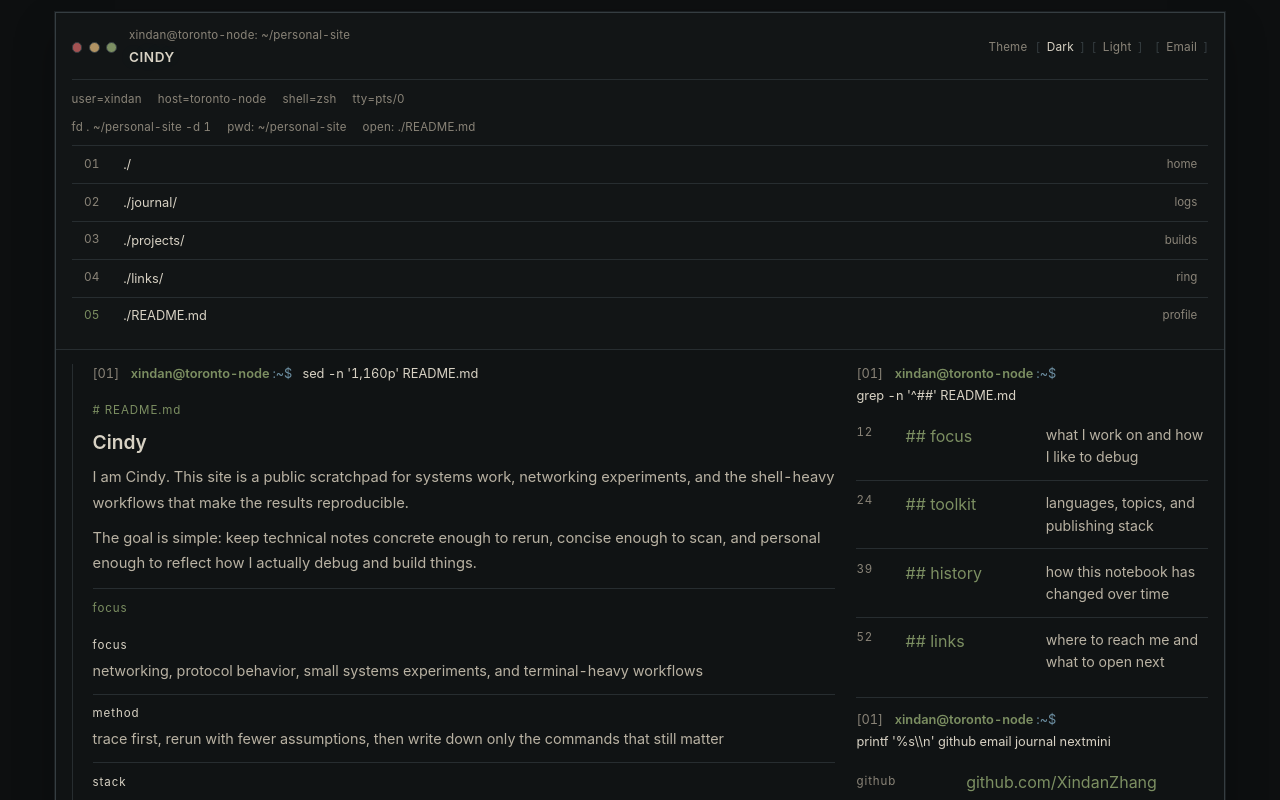
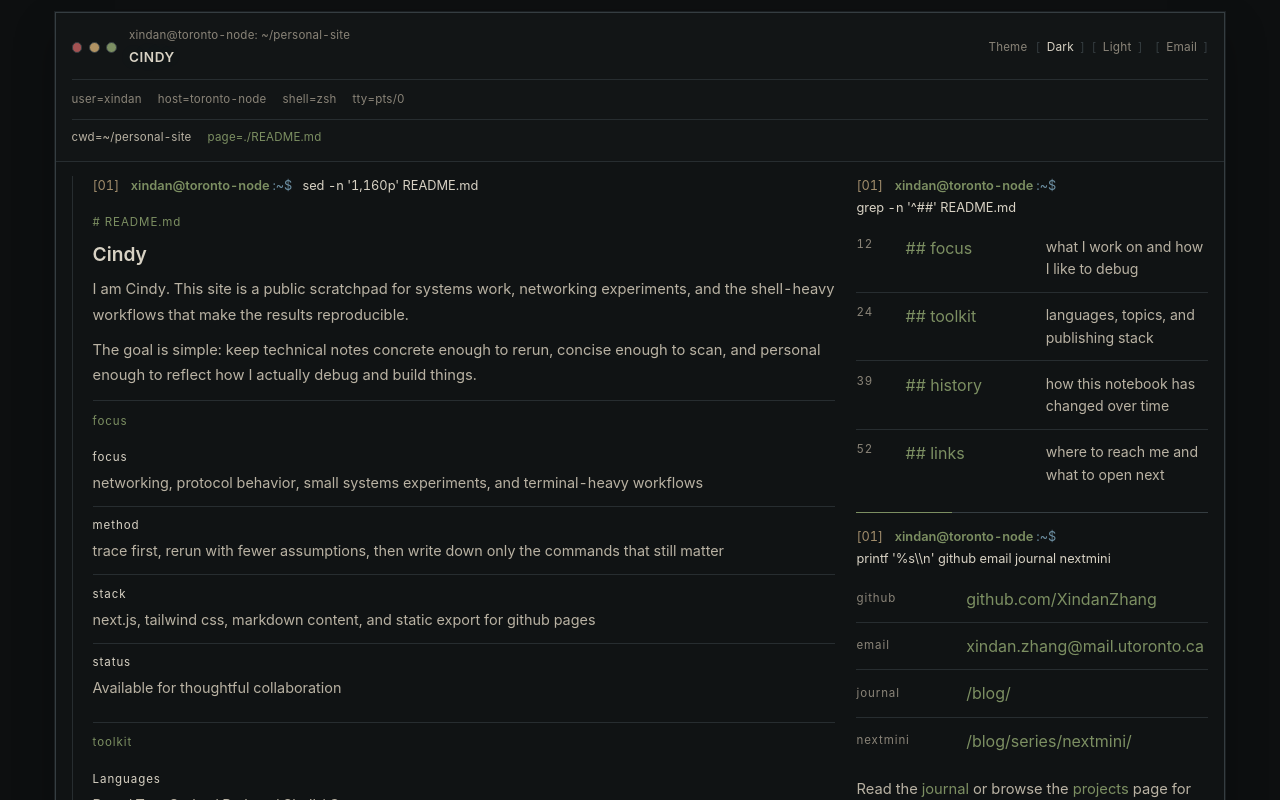
Before and after one commit to XindanZhang/personal-site, a Next.js app: page /personal-site/about in a window 1280 px wide. Shown: the top 800 px of the page. Built offline with nearby package versions, Linux system fonts and the light colour scheme.

Commit message:
refactor: simplify shell header chrome

```diff
--- a/app/globals.css
+++ b/app/globals.css
@@ -1276,6 +1276,16 @@ body.mode-terminal ::selection {
   text-transform: none;
 }
 
+.shell-contextline {
+  padding-top: 0.55rem;
+  border-top: 1px solid var(--line);
+  color: var(--muted-strong);
+}
+
+.shell-contextline span:last-child {
+  color: var(--accent);
+}
+
 .brand-mark {
   display: inline-block;
   color: var(--page-ink);
@@ -1505,10 +1515,20 @@ body.mode-terminal ::selection {
 }
 
 .prompt-section {
+  position: relative;
   display: grid;
   gap: 0.45rem;
-  padding: 0.75rem 0;
-  border-top: 1px solid var(--line);
+  padding: 0.9rem 0;
+  border-top: 1px solid var(--line-strong);
+}
+
+.prompt-section::before {
+  content: "";
+  position: absolute;
+  top: -1px;
+  left: 0;
+  width: 6rem;
+  border-top: 1px solid var(--accent);
 }
 
 .prompt-line {
@@ -1526,7 +1546,7 @@ body.mode-terminal ::selection {
 .prompt-line::before {
   counter-increment: prompt-line;
   content: "[" counter(prompt-line, decimal-leading-zero) "]";
-  color: var(--muted);
+  color: color-mix(in srgb, var(--accent-strong) 58%, var(--muted) 42%);
   margin-right: 0.55rem;
 }
 
@@ -1602,6 +1622,17 @@ body.mode-terminal ::selection {
   padding-top: 0;
 }
 
+.shell-column > .prompt-section:first-child::before,
+.journal-sidebar > .prompt-section:first-child::before,
+.journal-main > .prompt-section:first-child::before,
+.project-terminal-summary > .prompt-section:first-child::before,
+.project-terminal-groups > .prompt-section:first-child::before,
+.manpage-main > .prompt-section:first-child::before,
+.manpage-sidebar > .prompt-section:first-child::before,
+.bookmark-terminal > .prompt-section:first-child::before {
+  display: none;
+}
+
 .shell-section.is-identity .terminal-output {
   gap: 0.85rem;
 }
@@ -1609,6 +1640,29 @@ body.mode-terminal ::selection {
 .shell-section.is-status .terminal-output,
 .shell-section.is-manifest .terminal-output {
   gap: 0.65rem;
+}
+
+.shell-section.is-identity,
+.shell-section.is-status,
+.shell-section.is-workspace,
+.shell-section.is-feed {
+  padding-left: 0.9rem;
+}
+
+.shell-section.is-identity {
+  border-left: 1px solid color-mix(in srgb, var(--accent) 70%, var(--line) 30%);
+}
+
+.shell-section.is-status {
+  border-left: 1px solid color-mix(in srgb, var(--accent-strong) 70%, var(--line) 30%);
+}
+
+.shell-section.is-workspace {
+  border-left: 1px solid color-mix(in srgb, var(--accent-hot) 75%, var(--line) 25%);
+}
+
+.shell-section.is-feed {
+  border-left: 1px solid color-mix(in srgb, var(--accent) 50%, var(--accent-hot) 50%);
 }
 
 .bookmark-list {
--- a/components/site-header.tsx
+++ b/components/site-header.tsx
@@ -9,14 +9,13 @@ interface SiteHeaderProps {
 }
 
 export function SiteHeader({ active }: SiteHeaderProps) {
-  const links = [
-    { key: "home", target: "./", note: "home", href: "/" },
-    { key: "blog", target: "./journal/", note: "logs", href: "/blog/" },
-    { key: "projects", target: "./projects/", note: "builds", href: "/projects/" },
-    { key: "friends", target: "./links/", note: "ring", href: "/friends/" },
-    { key: "about", target: "./README.md", note: "profile", href: "/about/" },
-  ] as const;
-  const currentLink = links.find((link) => link.key === active) ?? links[0];
+  const currentPage: Record<NavKey, string> = {
+    home: "./",
+    blog: "./journal/",
+    projects: "./projects/",
+    friends: "./links/",
+    about: "./README.md",
+  };
 
   return (
     <header className="shell-header">
@@ -51,29 +50,10 @@ export function SiteHeader({ active }: SiteHeaderProps) {
         <span>tty=pts/0</span>
       </div>
 
-      <nav className="terminal-nav" aria-label="Primary">
-        <div className="terminal-nav-meta">
-          <span className="terminal-nav-label">fd . ~/personal-site -d 1</span>
-          <span className="terminal-nav-state">pwd: ~/personal-site</span>
-          <span className="terminal-nav-current">open: {currentLink.target}</span>
-        </div>
-
-        <ol className="terminal-nav-list">
-          {links.map((link, index) => {
-          const isActive = active === link.key;
-
-          return (
-            <li key={link.key} className={`terminal-nav-item ${isActive ? "is-active" : ""}`}>
-              <span className="terminal-nav-index">{String(index + 1).padStart(2, "0")}</span>
-              <Link className={`terminal-nav-link ${isActive ? "is-active" : ""}`} href={link.href}>
-                <span className="terminal-nav-target">{link.target}</span>
-                <span className="terminal-nav-note">{link.note}</span>
-              </Link>
-            </li>
-          );
-          })}
-        </ol>
-      </nav>
+      <div className="shell-statusline shell-contextline">
+        <span>cwd=~/personal-site</span>
+        <span>page={currentPage[active]}</span>
+      </div>
     </header>
   );
 }
```
Also changed, not shown: 441 other files (tests, documents, lock files or other folders).
